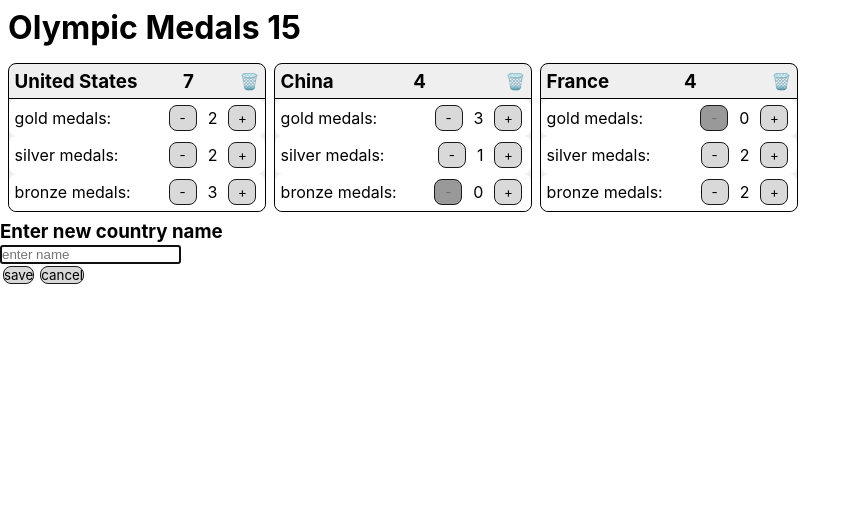
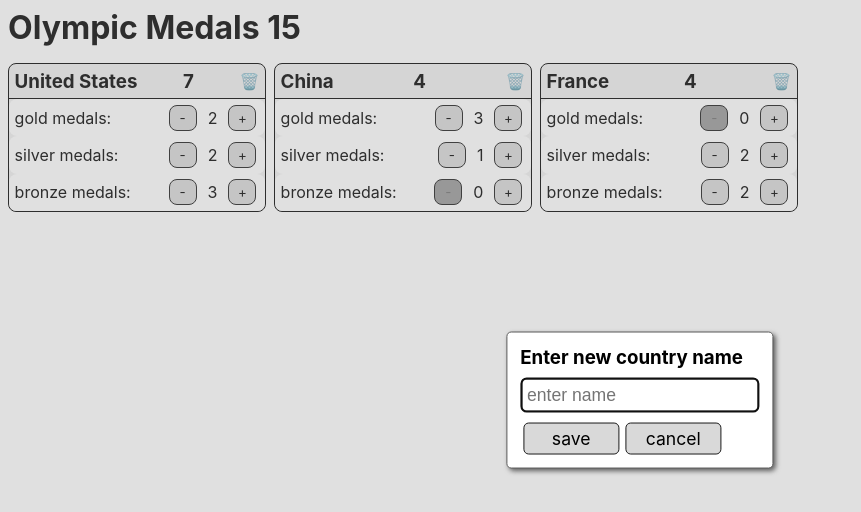
Before and after one commit to manderson116/medals-radix, a React (Vite) app: page / in a window 1280 px wide. Both pictures are taken after a click on the picture "New Country". Shown: the top 512 px of the page, without its empty margins (0-861 px from the left). Built offline with nearby package versions, Linux system fonts and the light colour scheme.

Commit message:
[4.04] Apply css styling

```diff
--- a/src/App.css
+++ b/src/App.css
@@ -45,15 +45,3 @@
   display: flex;
   gap: 0.5rem;
 }
-#trigger {
-  position: fixed;
-  left: 0.8rem;
-  bottom: 0.8rem;
-  cursor: pointer;
-  z-index: 80;
-  transform: scale(80%, 80%);
-  transition: transform 150ms ease-in-out;
-}
-#trigger:hover {
-  transform: rotate(90deg) scale(100%, 100%);
-}
--- /dev/null
+++ b/src/components/NewCountry.css
@@ -0,0 +1,51 @@
+#trigger {
+  position: fixed;
+  left: 0.8rem;
+  bottom: 0.8rem;
+  cursor: pointer;
+  z-index: 80;
+  transform: scale(80%, 80%);
+  transition: transform 150ms ease-in-out;
+}
+#trigger:hover {
+  transform: rotate(90deg) scale(100%, 100%);
+}
+#dialog,
+#dialog * {
+  box-sizing: border-box;
+  border-radius: 0.3em;
+}
+#dialog {
+  background-color: white;
+  box-shadow: 0.15rem 0.15rem 0.35rem #5e5e5e;
+  border: 0.1rem solid #5e5e5e;
+  padding: 0.8rem;
+  position: fixed;
+  top: 50%;
+  left: 50%;
+  transform: translate(-50%, -50%);
+  z-index: 100;
+}
+#dialog > h3 {
+  margin-bottom: 0.6rem;
+}
+#dialog > input[type="text"] {
+  padding: 0.3rem;
+  margin-bottom: 0.6rem;
+  font-size: 1.1rem;
+}
+#dialog > #buttons > button {
+  padding: 0.3rem;
+  width: 6rem;
+  font-size: 1.1rem;
+}
+#overlay {
+  background-color: #999;
+  opacity: 0.3;
+  height: 100vh;
+  width: 100vw;
+  position: fixed;
+  top: 0;
+  left: 0;
+  z-index: 90;
+}
--- a/src/components/NewCountry.jsx
+++ b/src/components/NewCountry.jsx
@@ -1,5 +1,6 @@
 import { useState } from "react";
 import trigger from "../assets/trigger.svg";
+import "./NewCountry.css";
 
 function NewCountry() {
   const [showDialog, setShowDialog] = useState(false);
@@ -18,7 +19,7 @@ function NewCountry() {
               autoFocus
               autoComplete="off"
             />
-            <div>
+            <div id="buttons">
               <button type="submit" id="save">
                 save
               </button>
```
